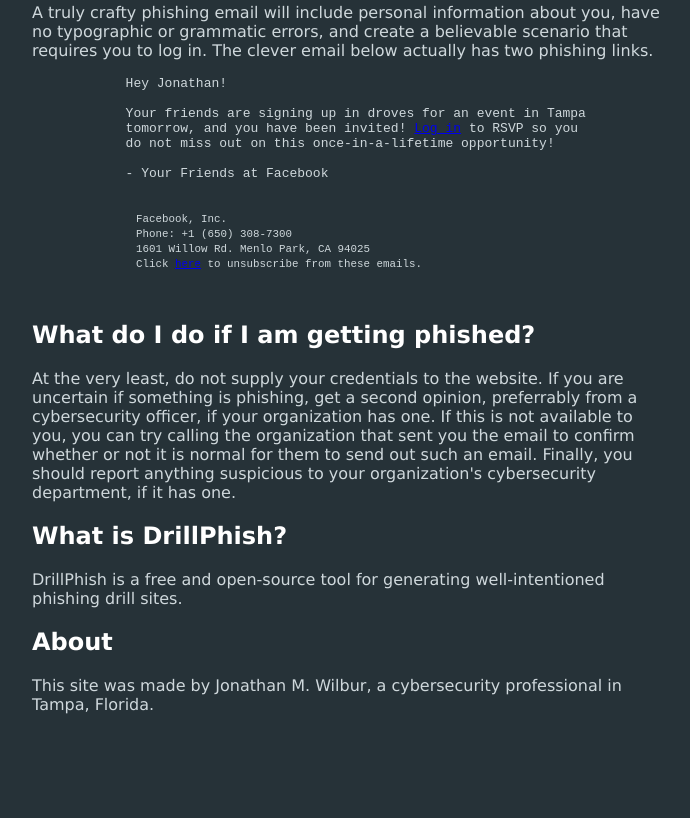
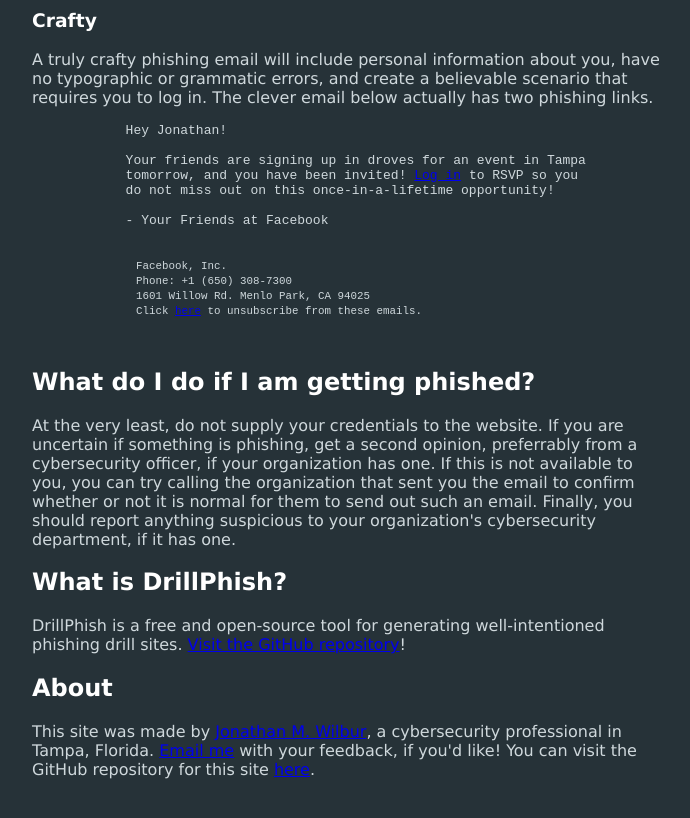
Before and after one commit to JonathanWilbur/drillphish-gotcha, a website: page source/index.html in a window 1280 px wide. Shown: the part 2249-3067 px from the top of the page, without its empty margins (288-978 px from the left). Before the commit the page ends 2979 px from the top, so only its background shows below. Drawn offline with Linux system fonts and the light colour scheme.

Commit message:
Added more links and padding.

```diff
--- a/source/index.html
+++ b/source/index.html
@@ -179,11 +179,15 @@
         <p>
             DrillPhish is a free and open-source tool for generating
             well-intentioned phishing drill sites.
+            <a href="https://github.com/JonathanWilbur/drillphish">Visit the GitHub repository</a>!
         </p>
         <h2>About</h2>
         <p>
-            This site was made by Jonathan M. Wilbur, a cybersecurity
-            professional in Tampa, Florida.
+            This site was made by <a href="https://jonathan.wilbur.space">Jonathan M. Wilbur</a>,
+            a cybersecurity professional in Tampa, Florida.
+            <a href="mailto:jonathan@wilbur.space">Email me</a> with your feedback, if you'd like!
+            You can visit the GitHub repository for this site
+            <a href="https://github.com/JonathanWilbur/drillphish-gotcha">here</a>.
         </p>
     </div>
 </body>
--- a/source/main.css
+++ b/source/main.css
@@ -2,6 +2,7 @@
     background-color: #263238;
     color: #CFD8DC;
     font-family: 'Lucida Sans', 'Lucida Sans Regular', 'Lucida Grande', 'Lucida Sans Unicode', Geneva, Verdana, sans-serif;
+    padding: 3vw;
 }
 
 h1,h2,h3,h4,h5,h6 {
@@ -10,6 +11,6 @@
 
 #centering {
     width: 50vw;
-    min-width: 200px;
+    min-width: 400px;
     margin: auto;
 }
```
Also changed, not shown: README.md.
